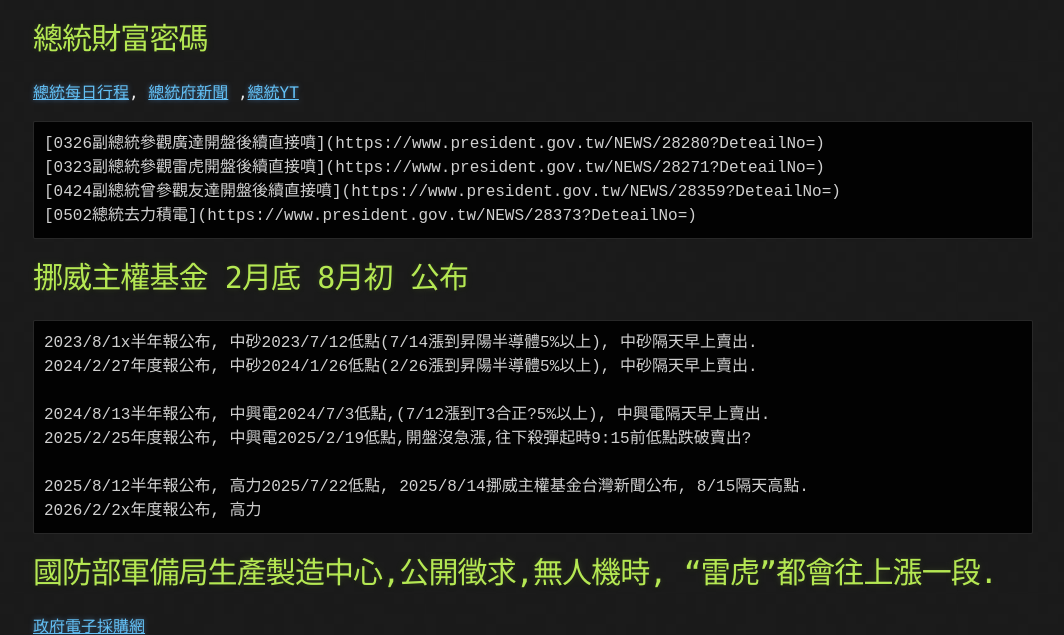
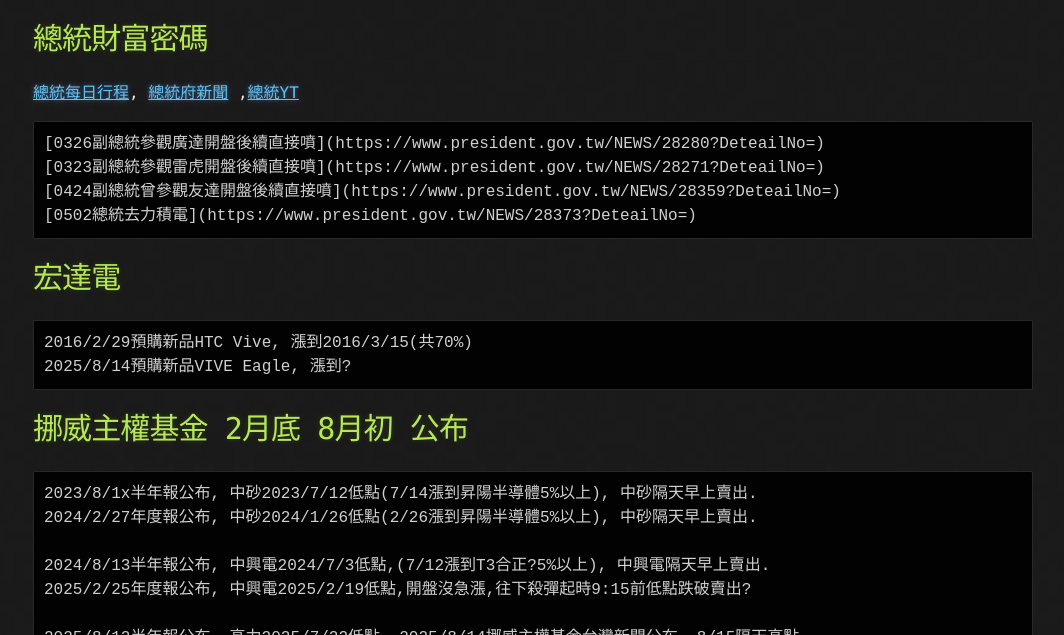
Before and after one commit to lepg5487/Stock_God, a Jekyll site: the page built from experience.md, in a window 1280 px wide and 900 px high, scrolled down 11643 px, cut to the strip 0-635 px from the top of the window. Shown: the whole strip, without its empty margins (107-1171 px from the left). Built offline with Jekyll 4.4.1, drawn with Linux system fonts in a browser that asks for light colours; our own code applies the rules of GitHub Pages for plain Markdown files.

Commit message:
Update experience.md

````diff
--- a/experience.md
+++ b/experience.md
@@ -471,6 +471,12 @@
 [0323副總統參觀雷虎開盤後續直接噴](https://www.president.gov.tw/NEWS/28271?DeteailNo=)
 [0424副總統曾參觀友達開盤後續直接噴](https://www.president.gov.tw/NEWS/28359?DeteailNo=)
 [0502總統去力積電](https://www.president.gov.tw/NEWS/28373?DeteailNo=)
+```
+
+# 宏達電
+```
+2016/2/29預購新品HTC Vive, 漲到2016/3/15(共70%)
+2025/8/14預購新品VIVE Eagle, 漲到?
 ```
 
 # 挪威主權基金 2月底 8月初 公布
````
